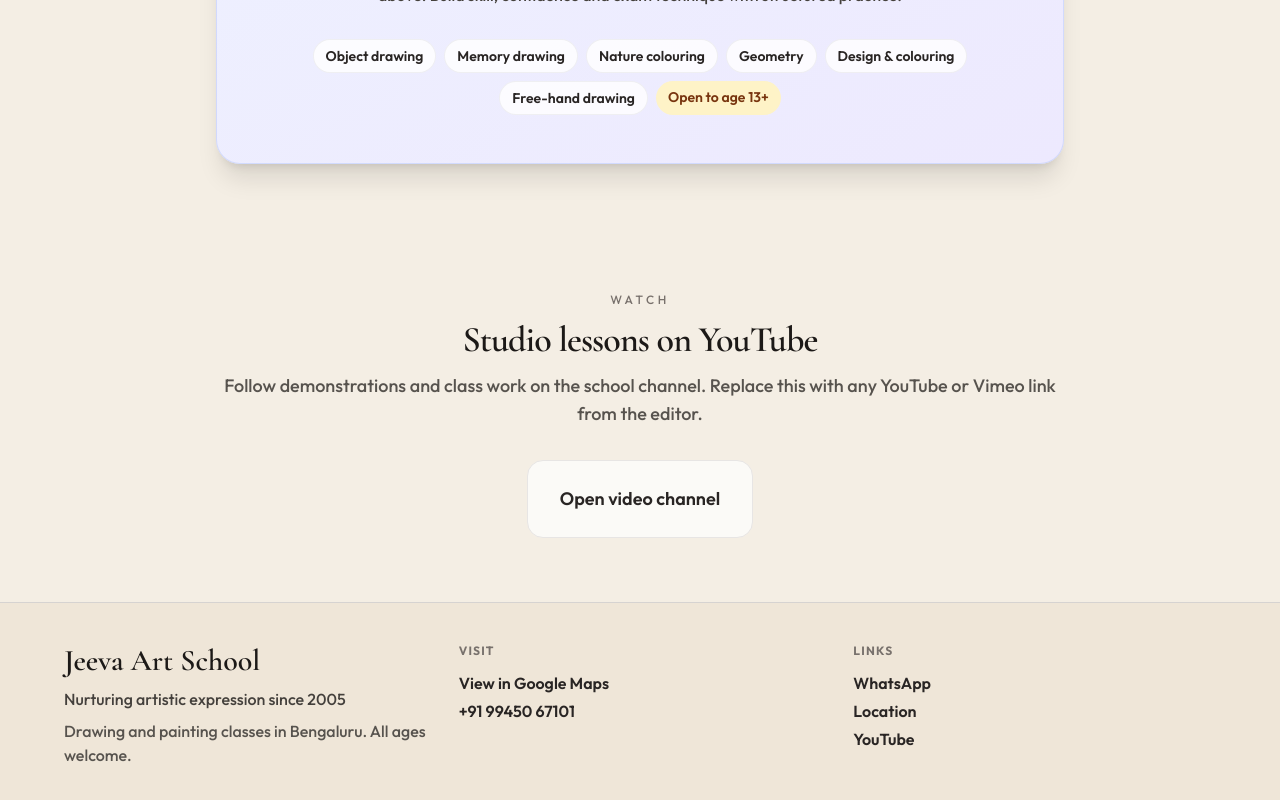
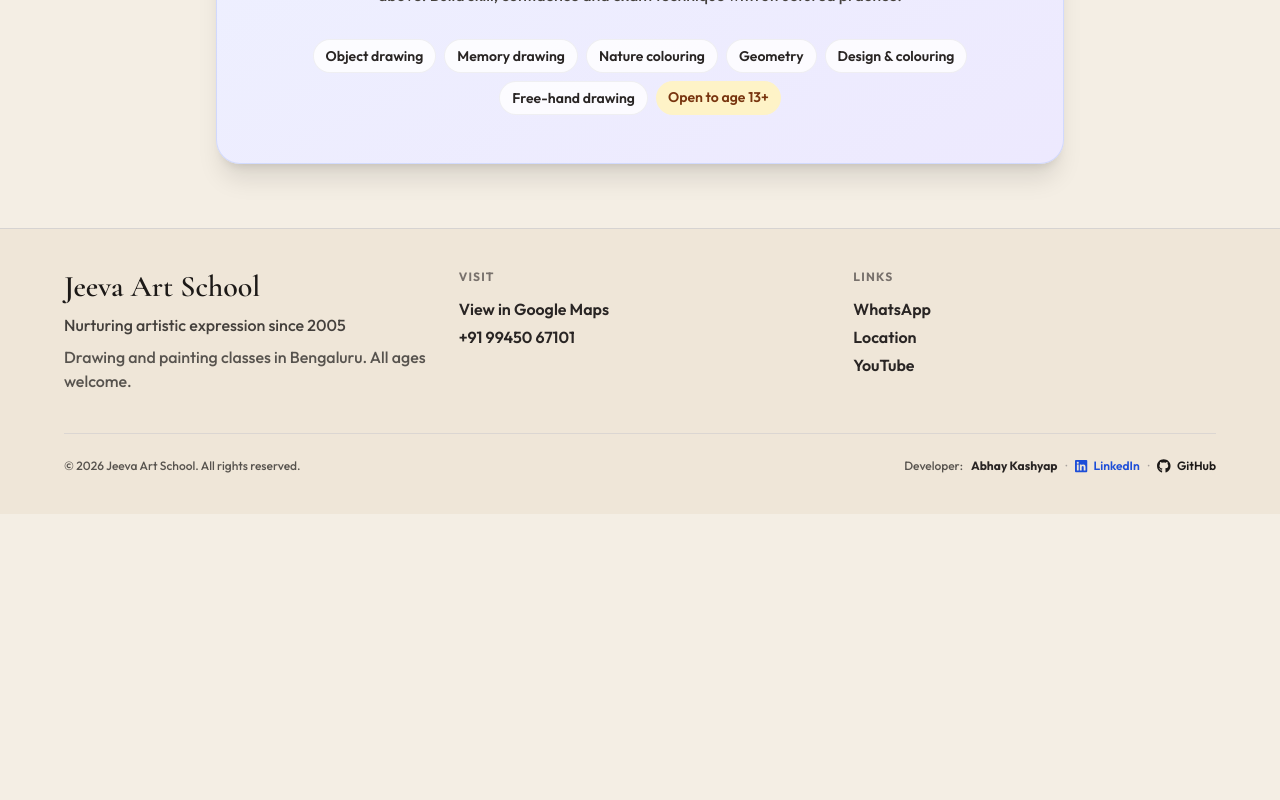
Before and after one commit to abhay2008/JeevaArtSchool, a Next.js app: page / in a window 1280 px wide. Shown: the part 10317-11117 px from the top of the page. After the commit the page ends 10831 px from the top, so only its background shows below. Built offline with nearby package versions, Linux system fonts and the light colour scheme.

Commit message:
feat(site): remove studio lesson video, add developer credit and copyright 2026 to footer

```diff
--- a/components/PublicSite.tsx
+++ b/components/PublicSite.tsx
@@ -3,6 +3,8 @@ import Header from "./Header";
 import SiteRenderer from "./SiteRenderer";
 import BrowseKeys from "./BrowseKeys";
 import { useSite } from "../context/SiteContext";
+import { FontAwesomeIcon } from "@fortawesome/react-fontawesome";
+import { faGithub, faLinkedin } from "@fortawesome/free-brands-svg-icons";
 
 export default function PublicSite({ liveBadge }: { liveBadge?: boolean }) {
   const { content } = useSite();
@@ -51,6 +53,34 @@ export default function PublicSite({ liveBadge }: { liveBadge?: boolean }) {
             ))}
           </div>
         </div>
+
+        <div className="max-w-6xl mx-auto mt-10 pt-6 border-t border-stone-300/80 dark:border-white/10 flex flex-col sm:flex-row items-center justify-between gap-4 text-xs font-medium text-stone-600 dark:text-stone-400">
+          <p>© 2026 {content.brand.name}. All rights reserved.</p>
+          <div className="flex flex-wrap items-center justify-center gap-2">
+            <span>Developer:</span>
+            <span className="font-bold text-stone-800 dark:text-stone-200">Abhay Kashyap</span>
+            <span className="text-stone-400 dark:text-stone-600">·</span>
+            <a
+              href="https://www.linkedin.com/in/abhay-kashyap/"
+              target="_blank"
+              rel="noopener noreferrer"
+              className="font-semibold text-blue-700 dark:text-blue-400 hover:underline inline-flex items-center gap-1.5 transition-colors"
+            >
+              <FontAwesomeIcon icon={faLinkedin} className="text-sm" />
+              LinkedIn
+            </a>
+            <span className="text-stone-400 dark:text-stone-600">·</span>
+            <a
+              href="https://github.com/abhay2008"
+              target="_blank"
+              rel="noopener noreferrer"
+              className="font-semibold text-stone-900 dark:text-stone-100 hover:underline inline-flex items-center gap-1.5 transition-colors"
+            >
+              <FontAwesomeIcon icon={faGithub} className="text-sm" />
+              GitHub
+            </a>
+          </div>
+        </div>
       </footer>
     </>
   );
--- a/content/site.json
+++ b/content/site.json
@@ -582,15 +582,6 @@
         "Free-hand drawing"
       ],
       "ageNote": "Open to age 13+"
-    },
-    {
-      "id": "studio-video",
-      "type": "video",
-      "enabled": true,
-      "eyebrow": "Watch",
-      "title": "Studio lessons on YouTube",
-      "body": "Follow demonstrations and class work on the school channel. Replace this with any YouTube or Vimeo link from the editor.",
-      "videoUrl": "https://www.youtube.com/@jeevakumari3640"
     }
   ],
   "showcase": [
```
